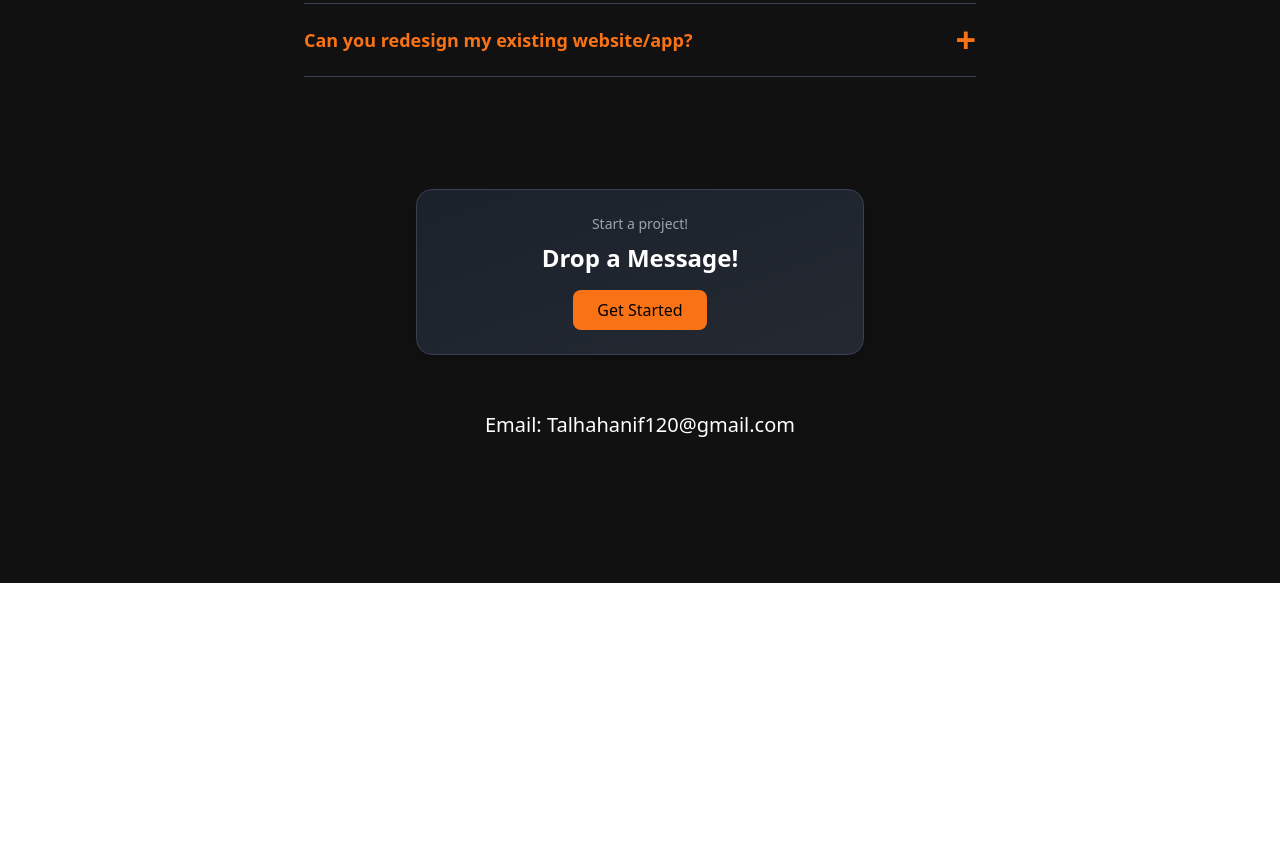
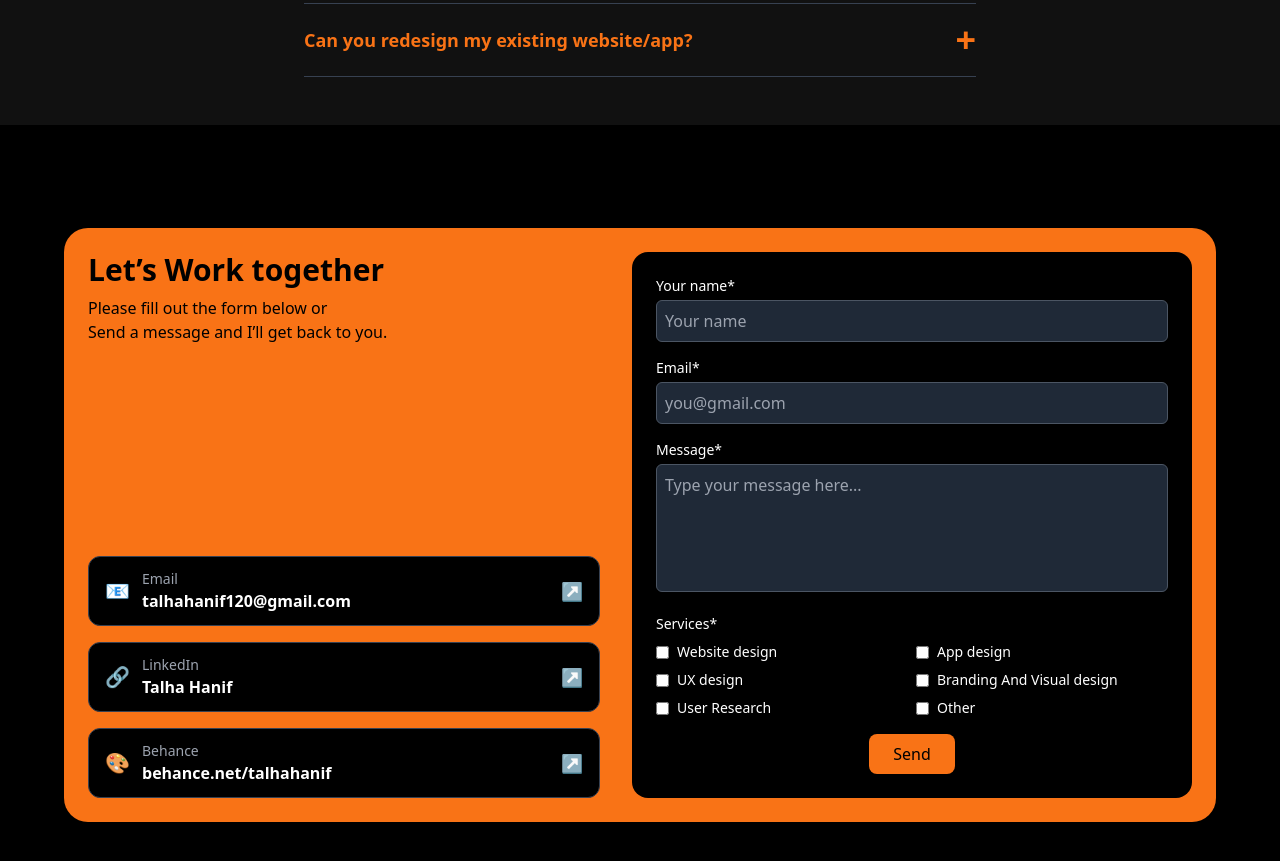
Before and after one commit to Muhammadyahyasoomro/UI-UX-agency, a React (Vite) app: page / in a window 1280 px wide. Shown: the part 5260-6121 px from the top of the page. Before the commit the page ends 5843 px from the top, so only its background shows below. Built offline with nearby package versions, Linux system fonts and the light colour scheme.

Commit message:
added form

```diff
--- a/src/components/ContactCTA.tsx
+++ b/src/components/ContactCTA.tsx
@@ -1,21 +1,135 @@
 const ContactCTA = () => {
   return (
-    <div className="pb-36">
-      <div className="mt-10 flex flex-col items-center justify-center p-6 text-white">
-        <div className="bg-gradient-to-br from-gray-800/70 to-gray-700/50 p-6 rounded-2xl shadow-lg text-center w-full max-w-md border border-gray-700 hover:border-orange-500 transition duration-300">
-          <p className="text-sm text-gray-400">Start a project!</p>
-          <h2 className="text-2xl font-bold mt-2">Drop a Message!</h2>
-          <button className="mt-4 bg-orange-500 hover:bg-orange-600 text-black px-6 py-2 rounded-lg transition">
-            Get Started
-          </button>
+    <div className="bg-black min-h-screen flex items-center justify-center px-4 py-16">
+      <div className="bg-orange-500 p-6 rounded-3xl flex flex-col md:flex-row w-full max-w-6xl gap-8">
+        {/* Left Panel - Contact Info */}
+        <div className="flex-1 text-black flex flex-col justify-between gap-6">
+          <div>
+            <h2 className="text-3xl font-bold">Let’s Work together</h2>
+            <p className="text-md mt-2 font-medium">
+              Please fill out the form below or <br />
+              Send a message and I’ll get back to you.
+            </p>
+          </div>
+
+          {/* Contact Items */}
+          <div className="space-y-4">
+            <ContactItem
+              icon="📧"
+              label="Email"
+              value="talhahanif120@gmail.com"
+              link="mailto:talhahanif120@gmail.com"
+            />
+            <ContactItem
+              icon="🔗"
+              label="LinkedIn"
+              value="Talha Hanif"
+              link="https://www.linkedin.com/in/talhahanif"
+            />
+            <ContactItem
+              icon="🎨"
+              label="Behance"
+              value="behance.net/talhahanif"
+              link="https://www.behance.net/talhahanif"
+            />
+          </div>
         </div>
+
+        {/* Right Panel - Form */}
+        <form
+          className="flex-1 bg-black p-6 rounded-2xl text-white space-y-4"
+          onSubmit={(e) => {
+            e.preventDefault();
+            // Submit handler here (left empty as per your request)
+          }}
+        >
+          <div>
+            <label className="block text-sm font-medium mb-1">Your name*</label>
+            <input
+              type="text"
+              required
+              className="w-full p-2 rounded-md bg-gray-800 border border-gray-600 focus:outline-orange-500"
+              placeholder="Your name"
+            />
+          </div>
+          <div>
+            <label className="block text-sm font-medium mb-1">Email*</label>
+            <input
+              type="email"
+              required
+              className="w-full p-2 rounded-md bg-gray-800 border border-gray-600 focus:outline-orange-500"
+              placeholder="you@gmail.com"
+            />
+          </div>
+          <div>
+            <label className="block text-sm font-medium mb-1">Message*</label>
+            <textarea
+              required
+              className="w-full p-2 rounded-md bg-gray-800 border border-gray-600 h-32 resize-none focus:outline-orange-500"
+              placeholder="Type your message here..."
+            ></textarea>
+          </div>
+
+          <div>
+            <label className="block text-sm font-medium mb-2">Services*</label>
+            <div className="grid grid-cols-2 gap-2 text-sm">
+              {[
+                "Website design",
+                "App design",
+                "UX design",
+                "Branding And Visual design",
+                "User Research",
+                "Other",
+              ].map((service, index) => (
+                <label key={index} className="flex items-center space-x-2">
+                  <input type="checkbox" className="accent-orange-500" />
+                  <span>{service}</span>
+                </label>
+              ))}
+            </div>
+          </div>
+
+            <div className="flex justify-center">
+            <button
+              type="submit"
+              className="bg-orange-500 text-black py-2 px-6 rounded-lg hover:bg-orange-600 transition"
+            >
+              Send
+            </button>
+            </div>
+        </form>
       </div>
-
-      <p className="mt-8 text-xl text-center">
-        <span className="text-white">Email: Talhahanif120@gmail.com</span>
-      </p>
     </div>
   );
 };
 
+// Reusable component for contact info
+const ContactItem = ({
+  icon,
+  label,
+  value,
+  link,
+}: {
+  icon: string;
+  label: string;
+  value: string;
+  link: string;
+}) => (
+  <a
+    href={link}
+    target="_blank"
+    rel="noopener noreferrer"
+    className="flex items-center justify-between bg-black text-white px-4 py-3 rounded-xl border border-gray-700 hover:border-orange-500 transition"
+  >
+    <div className="flex items-center gap-3">
+      <span className="text-xl">{icon}</span>
+      <div className="text-left">
+        <p className="text-sm text-gray-400">{label}</p>
+        <p className="font-semibold">{value}</p>
+      </div>
+    </div>
+    <span className="text-lg">↗</span>
+  </a>
+);
+
 export default ContactCTA;
```
